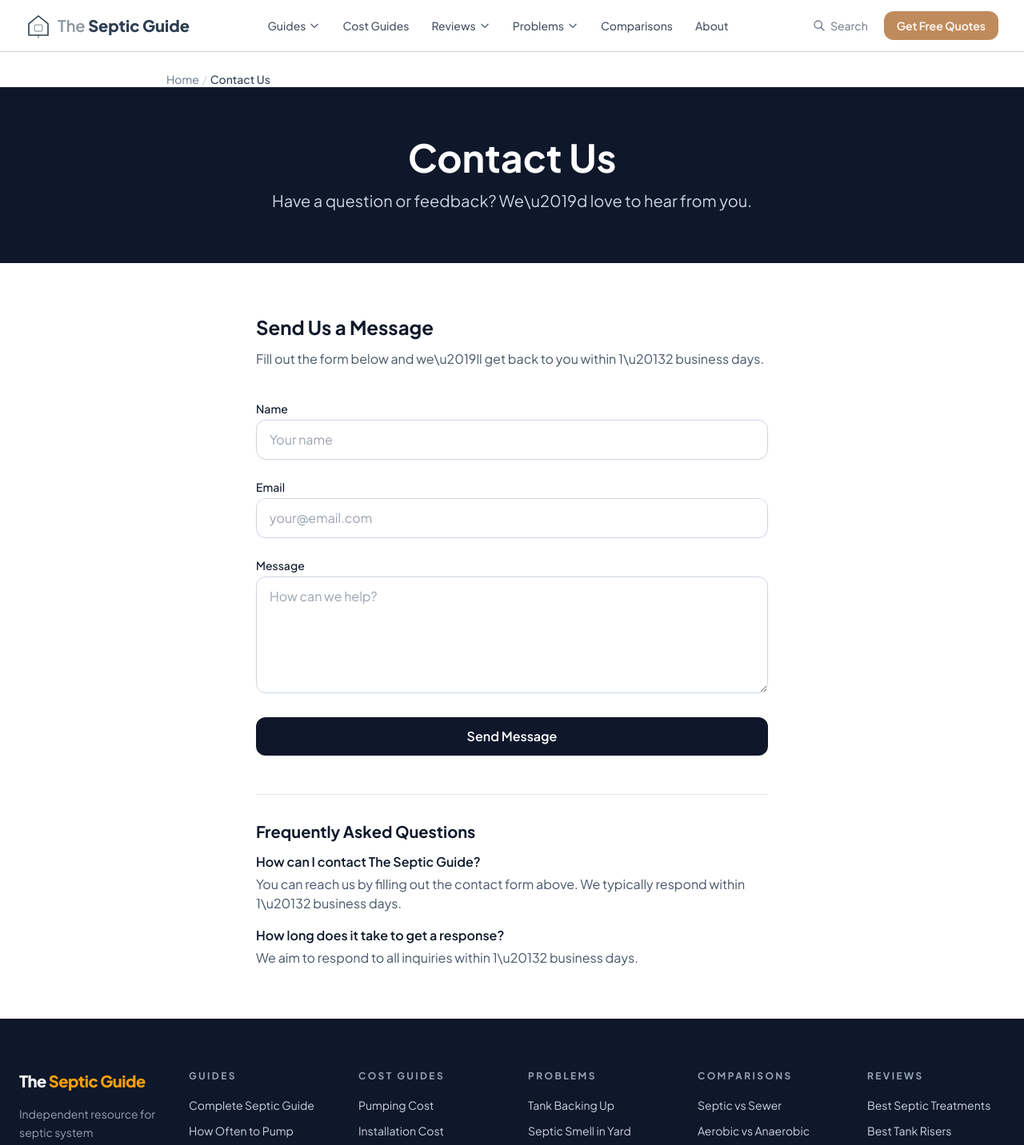
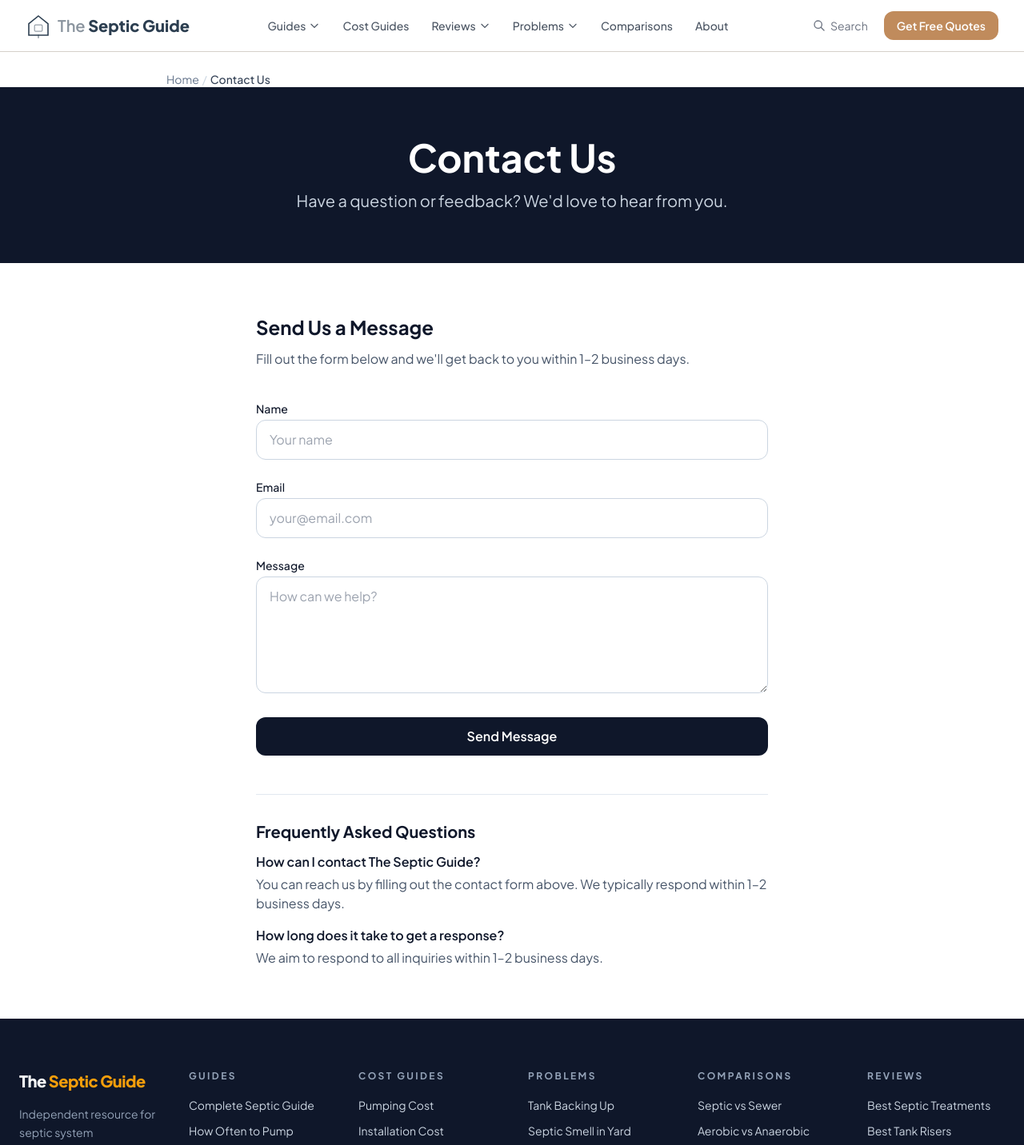
Before and after one commit to thebasementguide2026/theseptic.guide-, a Next.js app: page /contact in a window 1280 px wide. Shown: the top 1432 px of the page at 80% size. Built offline with nearby package versions, Linux system fonts and the light colour scheme.

Commit message:
Fix: render unicode characters properly in contact page

```diff
--- a/app/contact/page.tsx
+++ b/app/contact/page.tsx
@@ -25,7 +25,7 @@ const faqSchema = {
       name: 'How can I contact The Septic Guide?',
       acceptedAnswer: {
         '@type': 'Answer',
-        text: 'You can reach us by filling out the contact form on this page. We typically respond within 1\u20132 business days.',
+        text: 'You can reach us by filling out the contact form on this page. We typically respond within 1–2 business days.',
       },
     },
     {
@@ -33,7 +33,7 @@ const faqSchema = {
       name: 'How long does it take to get a response?',
       acceptedAnswer: {
         '@type': 'Answer',
-        text: 'We aim to respond to all inquiries within 1\u20132 business days.',
+        text: 'We aim to respond to all inquiries within 1–2 business days.',
       },
     },
   ],
@@ -91,7 +91,7 @@ export default function ContactPage() {
       <section className="bg-slate-900 text-white py-16">
         <div className="container mx-auto px-4 max-w-4xl text-center">
           <h1 className="text-4xl md:text-5xl font-bold mb-4">Contact Us</h1>
-          <p className="text-xl text-slate-300">Have a question or feedback? We\u2019d love to hear from you.</p>
+          <p className="text-xl text-slate-300">Have a question or feedback? We'd love to hear from you.</p>
         </div>
       </section>
 
@@ -99,13 +99,13 @@ export default function ContactPage() {
           <div className="mb-10">
             <h2 className="text-2xl font-bold text-slate-900 mb-3">Send Us a Message</h2>
             <p className="text-slate-600">
-              Fill out the form below and we\u2019ll get back to you within 1\u20132 business days.
+              Fill out the form below and we'll get back to you within 1–2 business days.
             </p>
           </div>
 
           {success && (
             <div className="mb-6 p-4 rounded-lg border bg-green-50 border-green-200 text-green-800">
-              Thank you for reaching out! We\u2019ll get back to you soon.
+              Thank you for reaching out! We'll get back to you soon.
             </div>
           )}
 
@@ -176,11 +176,11 @@ export default function ContactPage() {
             <div className="space-y-4">
               <div>
                 <h3 className="font-semibold text-slate-900">How can I contact The Septic Guide?</h3>
-                <p className="text-slate-600 mt-1">You can reach us by filling out the contact form above. We typically respond within 1\u20132 business days.</p>
+                <p className="text-slate-600 mt-1">You can reach us by filling out the contact form above. We typically respond within 1–2 business days.</p>
               </div>
               <div>
                 <h3 className="font-semibold text-slate-900">How long does it take to get a response?</h3>
-                <p className="text-slate-600 mt-1">We aim to respond to all inquiries within 1\u20132 business days.</p>
+                <p className="text-slate-600 mt-1">We aim to respond to all inquiries within 1–2 business days.</p>
               </div>
             </div>
           </div>
```
